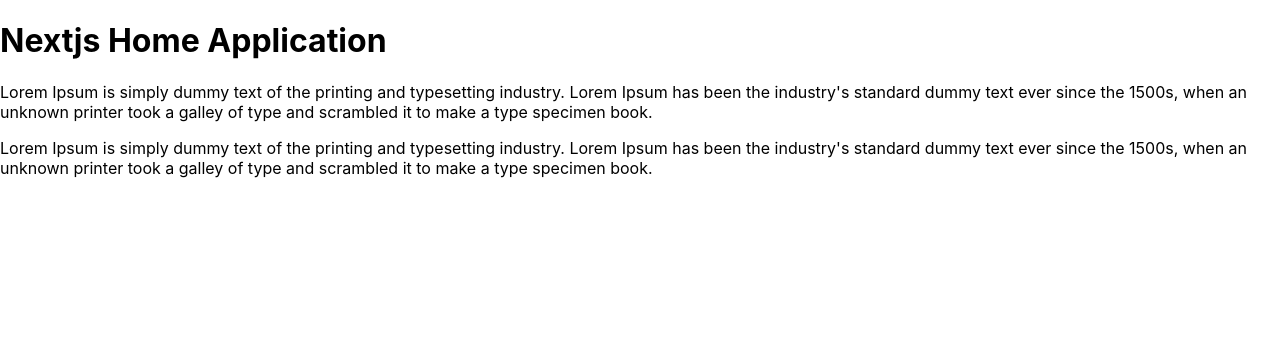
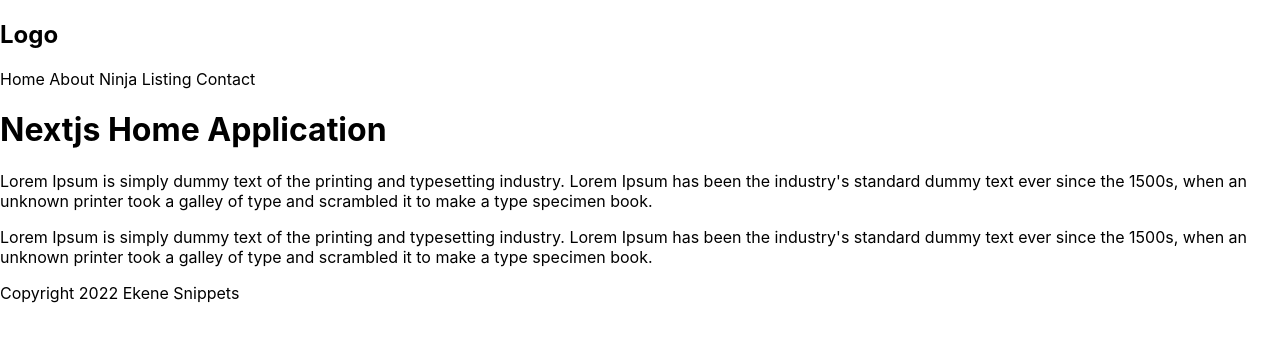
Before and after one commit to GreatEki/next-listing-app, a Next.js app: page / in a window 1280 px wide. Shown: the top 342 px of the page. Built offline with nearby package versions, Linux system fonts and the light colour scheme.

Commit message:
chore: adding components

```diff
--- /dev/null
+++ b/components/footer/Footer.js
@@ -0,0 +1,7 @@
+import React from "react";
+
+const Footer = () => {
+  return <div>Copyright 2022 Ekene Snippets</div>;
+};
+
+export default Footer;
--- /dev/null
+++ b/components/index.js
@@ -0,0 +1,4 @@
+import Navbar from "./navbar/Navbar";
+import Footer from "./footer/Footer";
+
+export { Navbar, Footer };
--- /dev/null
+++ b/components/navbar/Navbar.js
@@ -0,0 +1,18 @@
+import React from "react";
+
+const Navbar = () => {
+  return (
+    <nav>
+      <div className="logo">
+        <h1> Logo </h1>
+      </div>
+
+      <a> Home </a>
+      <a> About </a>
+      <a> Ninja Listing </a>
+      <a> Contact </a>
+    </nav>
+  );
+};
+
+export default Navbar;
--- a/pages/index.js
+++ b/pages/index.js
@@ -1,9 +1,13 @@
 import Head from "next/head";
 import Image from "next/image";
 import styles from "../styles/Home.module.css";
+import { Navbar, Footer } from "../components";
 
 export default function Home() {
   return (
+    <div>
+      <Navbar />
+
       <div>
         <h1> Nextjs Home Application </h1>
 
@@ -11,16 +15,19 @@
           {" "}
           Lorem Ipsum is simply dummy text of the printing and typesetting
           industry. Lorem Ipsum has been the industry&apos;s standard dummy text
-        ever since the 1500s, when an unknown printer took a galley of type and
-        scrambled it to make a type specimen book.{" "}
+          ever since the 1500s, when an unknown printer took a galley of type
+          and scrambled it to make a type specimen book.{" "}
         </p>
         <p>
           {" "}
           Lorem Ipsum is simply dummy text of the printing and typesetting
           industry. Lorem Ipsum has been the industry&apos;s standard dummy text
-        ever since the 1500s, when an unknown printer took a galley of type and
-        scrambled it to make a type specimen book.{" "}
+          ever since the 1500s, when an unknown printer took a galley of type
+          and scrambled it to make a type specimen book.{" "}
         </p>
+      </div>
+
+      <Footer />
     </div>
   );
 }
```
Lines whose indentation alone changed are shown as unchanged.
